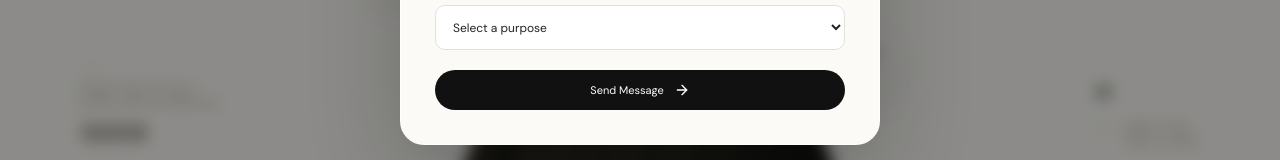
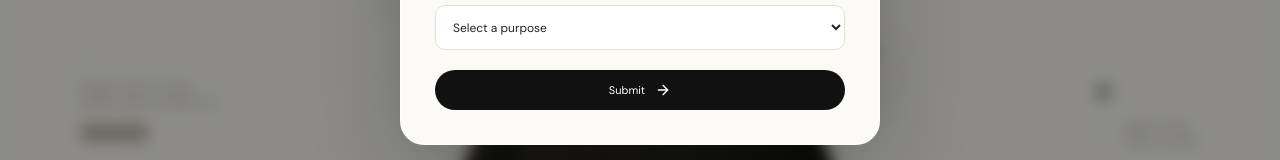
Before and after one commit to Rizzu01/port-folio, a Next.js app: page / in a window 1280 px wide. Both pictures are taken after a click on the button "Get in touch". Shown: the part 552-712 px from the top of the page. Built offline with nearby package versions, Linux system fonts and the light colour scheme; a web font is replaced by a local one.

Commit message:
Update contact form submit button label

```diff
--- a/app/page.tsx
+++ b/app/page.tsx
@@ -75,7 +75,7 @@ export default function Home() {
         <span className="success-check"><svg viewBox="0 0 36 36" aria-hidden="true"><path d="M8 18.5 15 25l13-14"/></svg></span>
         <h3>Message submitted!</h3>
         <p>Thanks for reaching out. Your message has been sent successfully, and I’ll get back to you soon.</p>
-        <button className="button button-dark contact-submit" type="button" onClick={() => { setContactOpen(false); setSubmitStatus("idle"); }}>Submitted! <span className="button-check" aria-hidden="true">✓</span></button>
+        <button className="button button-dark contact-submit" type="button" onClick={() => { setContactOpen(false); setSubmitStatus("idle"); }}>Submitted!</button>
       </div> : <form className="contact-form" onSubmit={submitContact}>
         <input type="checkbox" name="botcheck" tabIndex={-1} aria-hidden="true" className="contact-honeypot" />
         {submitError && <p className="contact-error" role="alert">{submitError}</p>}
@@ -83,7 +83,7 @@ export default function Home() {
         <label>Email<input name="email" required type="email" autoComplete="email" value={form.email} onChange={(event) => setForm({...form, email: event.target.value})} placeholder="you@example.com"/></label>
         <label>Number<input name="phone" required type="tel" autoComplete="tel" value={form.phone} onChange={(event) => setForm({...form, phone: event.target.value})} placeholder="+91 98765 43210"/></label>
         <label>Purpose of contact<select name="purpose" required value={form.purpose} onChange={(event) => setForm({...form, purpose: event.target.value})}><option value="" disabled>Select a purpose</option><option>UI/UX Design</option><option>Visual Design</option><option>Print Ready Design</option><option>Branding</option><option>Website / Development</option><option>Freelance Collaboration</option><option>Other</option></select></label>
-        <button className="button button-dark contact-submit" type="submit" disabled={submitStatus === "loading"}>{submitStatus === "loading" ? <>Submitting... <span className="button-spinner" aria-hidden="true"/></> : <>Send Message <ArrowRight size={16}/></>}</button>
+        <button className="button button-dark contact-submit" type="submit" disabled={submitStatus === "loading"}>{submitStatus === "loading" ? <>Submitting... <span className="button-spinner" aria-hidden="true"/></> : <>Submit <ArrowRight size={16}/></>}</button>
       </form>}
     </section>
   </div>}
```
